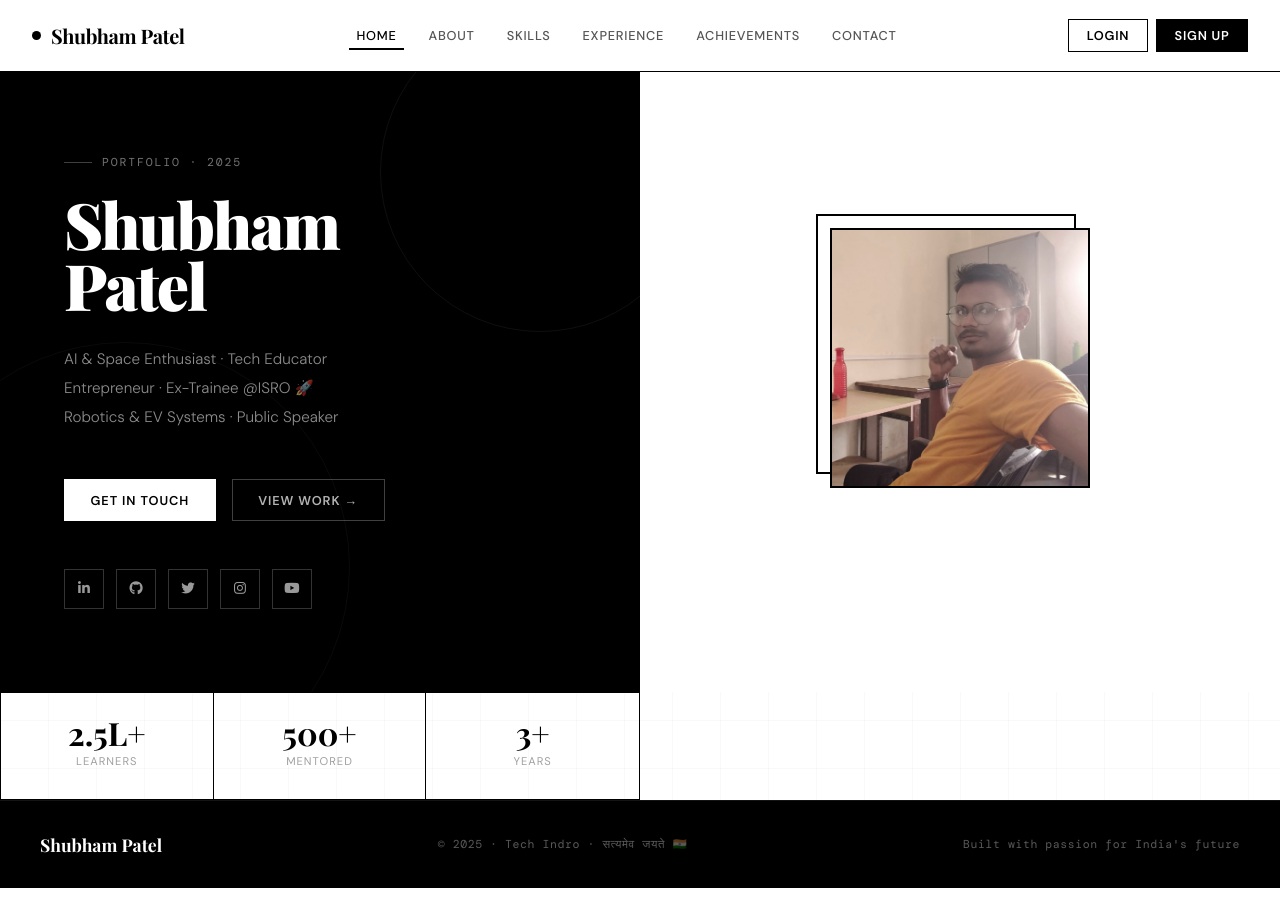
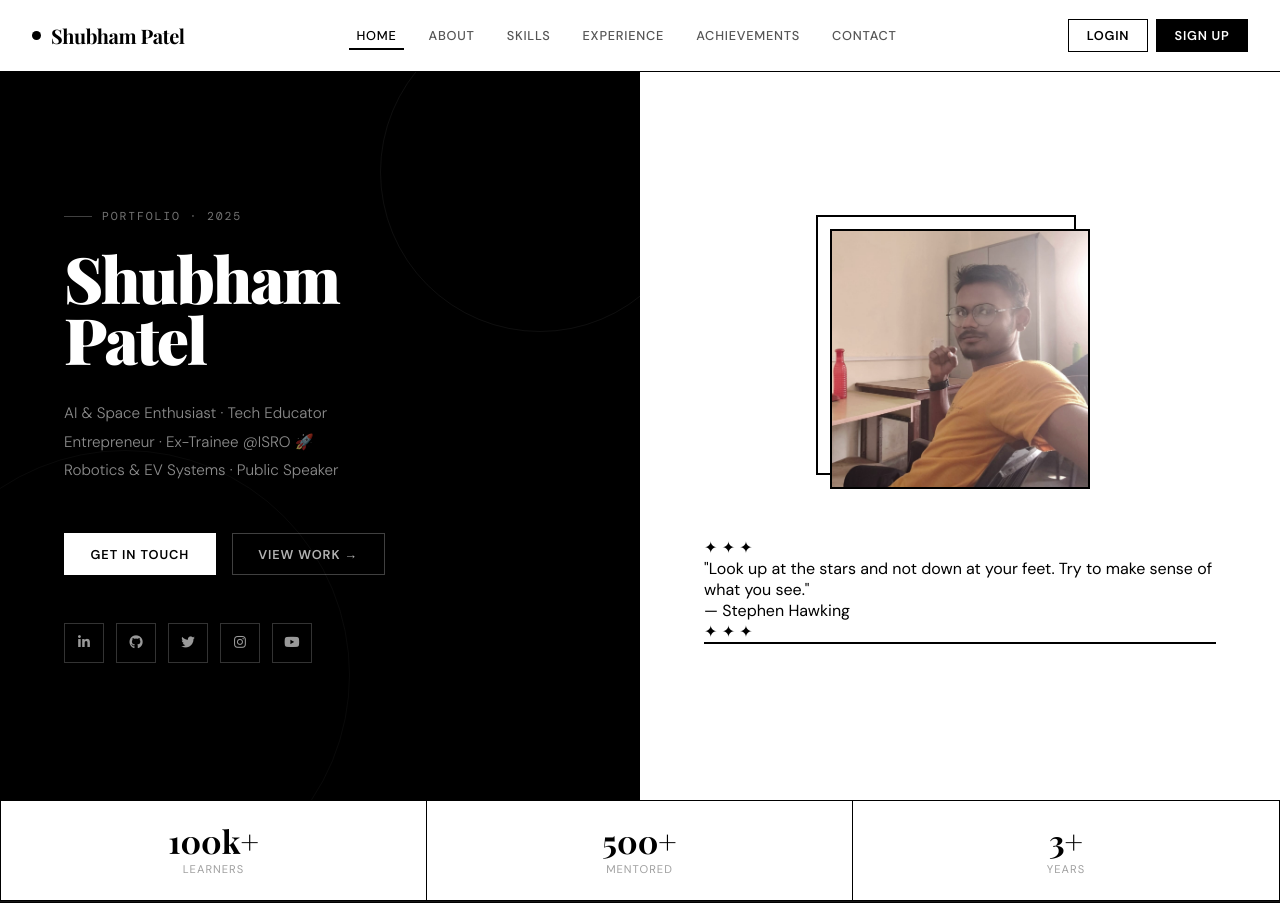
Before and after one commit to techindro/Shubham-patel-portfolio, a website: page index.html in a window 1280 px wide. Shown: the top 903 px of the page. Drawn offline with nearby package versions, Linux system fonts and the light colour scheme.

Commit message:
Update index.html

```diff
--- a/index.html
+++ b/index.html
@@ -461,10 +461,24 @@
   <img src="Shubham2.jpg" alt="Shubham Patel" class="profile-img"
        onerror="this.src='https://techindro.github.io/Shubham-patel-portfolio//shubham-logo.png'" />
 </div>
+        <!-- Stylish quote card -->
+  <div class="quote-card">
+    <div class="quote-stars">✦ ✦ ✦</div>
+    <p class="quote-text">
+      "Look up at the stars and not down at your feet. Try to make sense of what you see."
+    </p>
+    <div class="quote-author">— Stephen Hawking</div>
+    <div class="quote-stars">✦ ✦ ✦</div>
+  </div>
+
+  <div class="hero-stats">
+    <!-- ... your stats remain same ... -->
+  </div>
+</div>
         </div>
         <div class="hero-stats">
           <div class="stat-item">
-            <div class="stat-num">2.5L+</div>
+            <div class="stat-num">100k+</div>
             <div class="stat-label">Learners</div>
           </div>
           <div class="stat-item">
```
